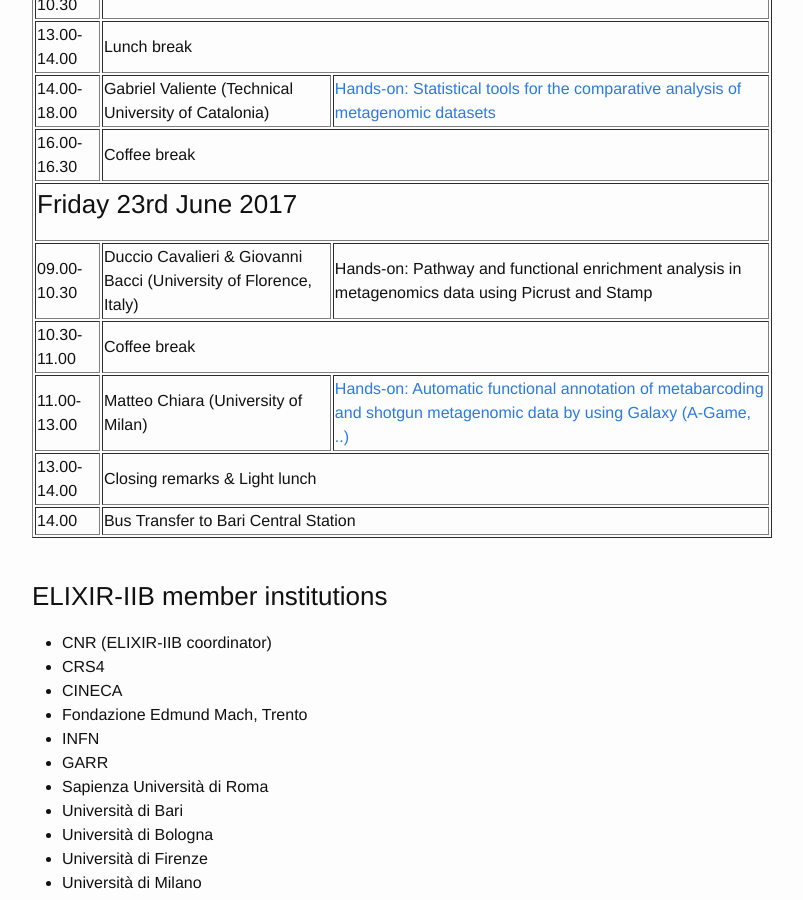
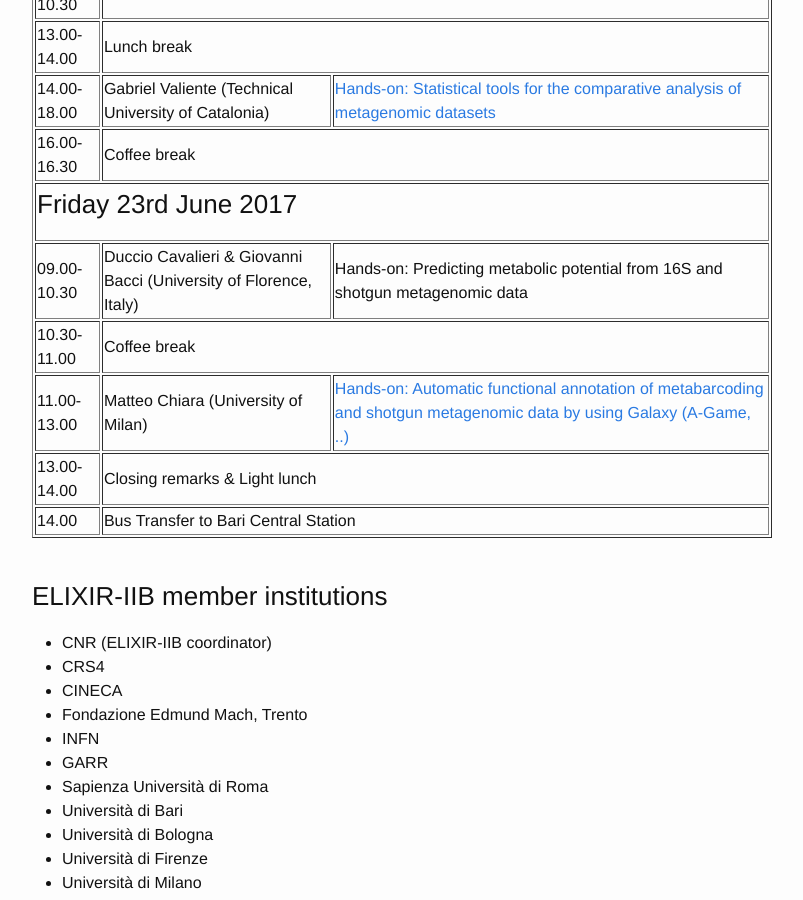
Before and after one commit to ELIXIR-IIB-training/website, a Jekyll site: the page built from _posts/2017-06-19-metagenomics-workshop-and-school-bari.md, in a window 1280 px wide and 900 px high, scrolled down 7127 px. Shown: the whole window, without its empty margins (238-1041 px from the left). Built offline with Jekyll 4.4.1, drawn with Linux system fonts in a browser that asks for light colours.

Commit message:
Programme Update

```diff
--- a/_posts/2017-06-19-metagenomics-workshop-and-school-bari.md
+++ b/_posts/2017-06-19-metagenomics-workshop-and-school-bari.md
@@ -11,7 +11,10 @@ description: Two connected events on Advanced Computational Metagenomics - a 2-d
 <table border="0" width="600">
   <tr>
     <td><img src="../../../img/logo_elixir_italy.jpg" height="100"></td>
-
+    <td>&nbsp;&nbsp;&nbsp;&nbsp;&nbsp;&nbsp;</td>
+    <td><img src="../../../img/Logo_ibiom.jpeg" height="90" width="150"></td>
+    <td><img src="../../../img/Logo_dsb_cnr.jpg" height="80" width="80"></td>
+    <td><img src="../../../img/Logo_illumina.jpg" height="100" width="130"></td>
   </tr>
 </table>
 
@@ -403,7 +406,7 @@ No prior knowledge of metagenomic sequences analysis or specific programming ski
 <tr>
    <td>09.00-10.30</td>
    <td>Duccio Cavalieri & Giovanni Bacci (University of Florence, Italy)</td>
-   <td>Hands-on: Pathway and functional enrichment analysis in metagenomics data using Picrust and Stamp</td>
+   <td>Hands-on: Predicting metabolic potential from 16S and shotgun metagenomic data</td>
 </tr>
 <tr>
    <td>10.30-11.00</td>
```
